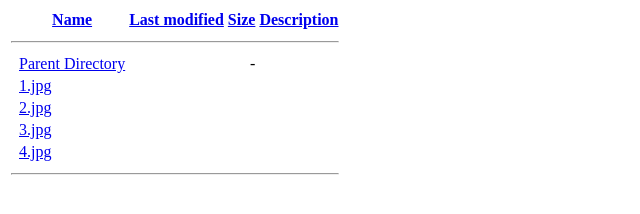
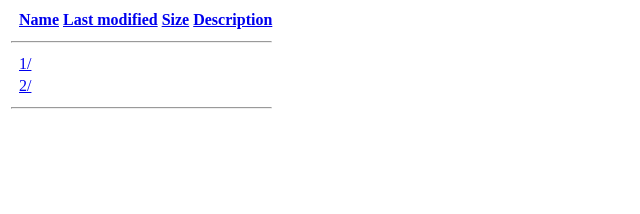
Before and after one commit to lorenz-c22/test, a plain HTML site: page index.html in a window 1280 px wide. Shown: the whole page, without its empty margins (0-640 px from the left). Drawn offline with Linux system fonts and the light colour scheme.

Commit message:
Add files via upload

```diff
--- a/index.html
+++ b/index.html
@@ -7,21 +7,11 @@
 </head>
 
 <body>
-    <!--
-    <p><strong>001</strong></p>
-    <p><img src="images/1.jpg" width="800"></p>
-    <p><strong>002</strong></p>
-    <p><img src="images/2.jpg" width="800"></p>
-    //-->
-
     <table>
         <tbody><tr><th valign="top">&nbsp;</th><th><a href="?C=N;O=D">Name</a></th><th><a href="?C=M;O=A">Last modified</a></th><th><a href="?C=S;O=A">Size</a></th><th><a href="?C=D;O=A">Description</a></th></tr>
         <tr><th colspan="5"><hr></th></tr>
-     <tr><td valign="top">&nbsp;</td><td><a href="/images/kavels/13000%20kavels/">Parent Directory</a>       </td><td>&nbsp;</td><td align="right">  - </td><td>&nbsp;</td></tr>
-     <tr><td valign="top">&nbsp;</td><td><a href="images/1.jpg">1.jpg</a>          </td></tr>
-     <tr><td valign="top">&nbsp;</td><td><a href="images/2.jpg">2.jpg</a>          </td></tr>
-     <tr><td valign="top">&nbsp;</td><td><a href="images/3.jpg">3.jpg</a>          </td></tr>
-     <tr><td valign="top">&nbsp;</td><td><a href="images/4.jpg">4.jpg</a>          </td></tr>
+        <tr><td valign="top">&nbsp;</td><td><a href="1/">1/</a></td></tr>
+        <tr><td valign="top">&nbsp;</td><td><a href="2/">2/</a></td></tr>
         <tr><th colspan="5"><hr></th></tr>
      </tbody></table>
 </body>
```
Also changed, not shown: 4 other files.
